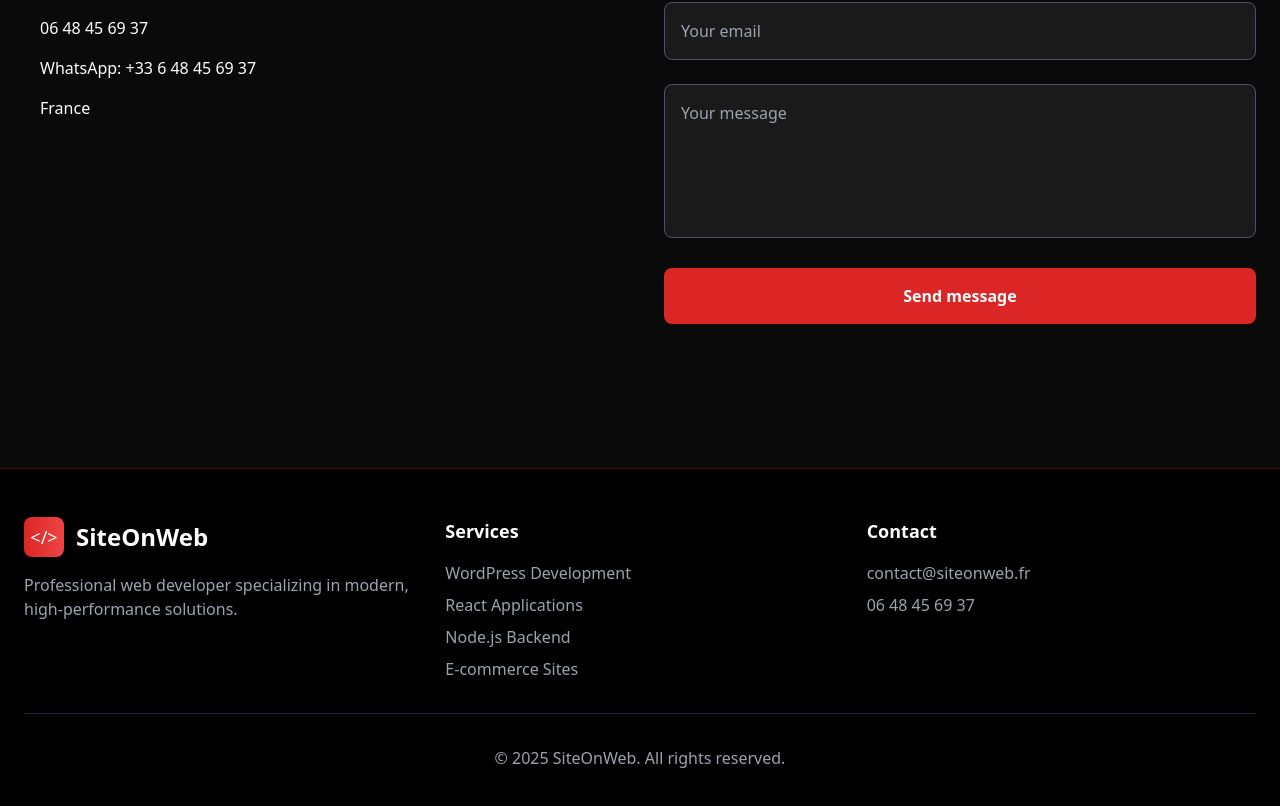
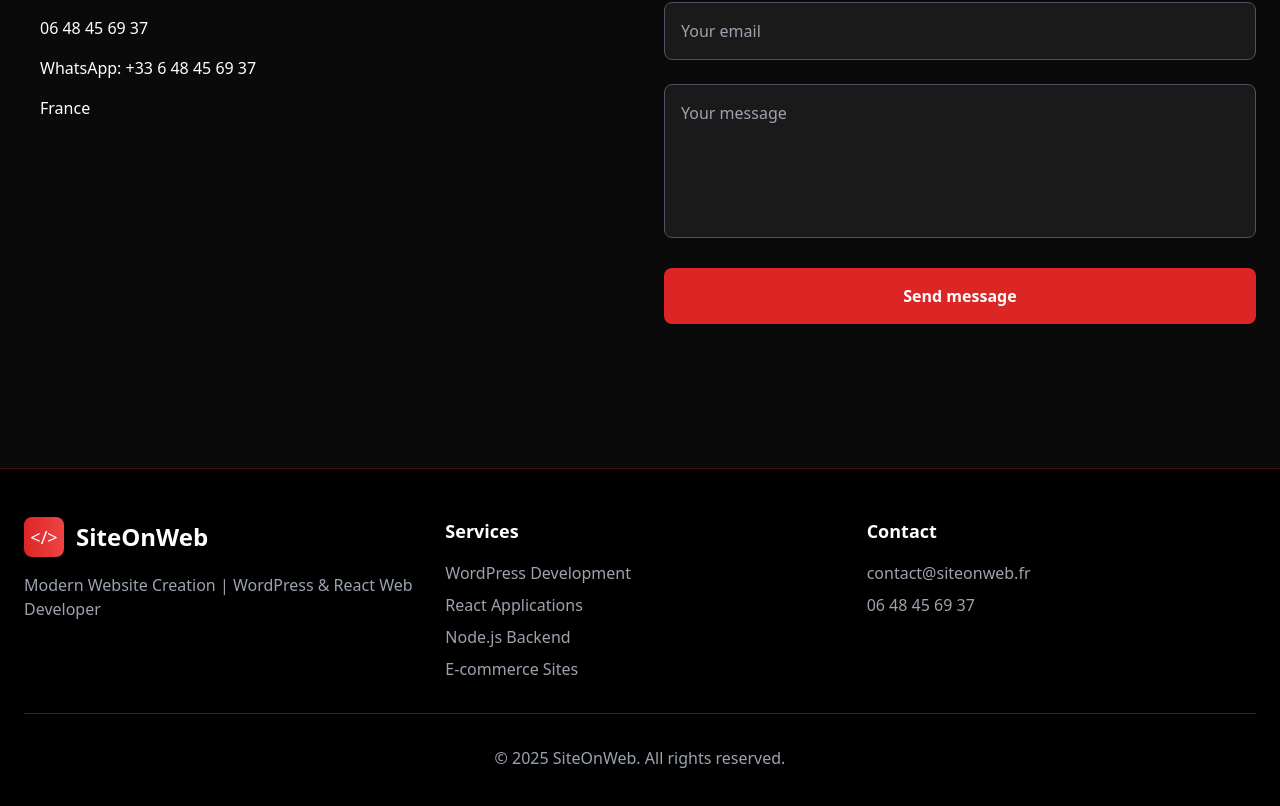
Before and after one commit to Niabag/PortFolio, a React (Vite) app: page / in a window 1280 px wide. Shown: the part 2268-3074 px from the top of the page. Built offline with nearby package versions, Linux system fonts and the light colour scheme.

Commit message:
Translate English footer tagline

```diff
--- a/src/data/translations.js
+++ b/src/data/translations.js
@@ -226,7 +226,7 @@ export const translations = {
     },
     footer: {
       description:
-        'Professional web developer specializing in modern, high-performance solutions.',
+        'Modern Website Creation | WordPress & React Web Developer',
       servicesTitle: 'Services',
       serviceWordpress: 'WordPress Development',
       serviceReact: 'React Applications',
```
